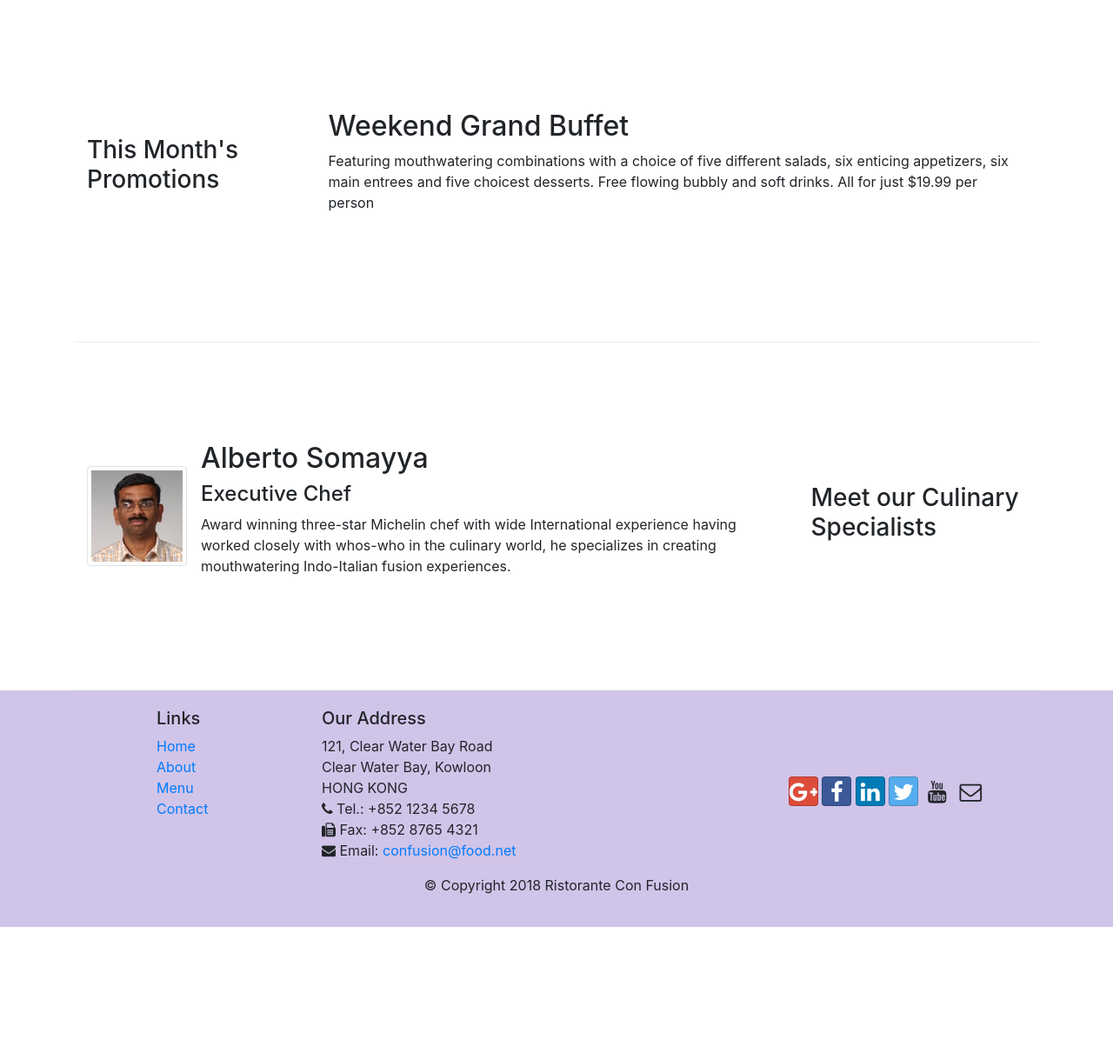
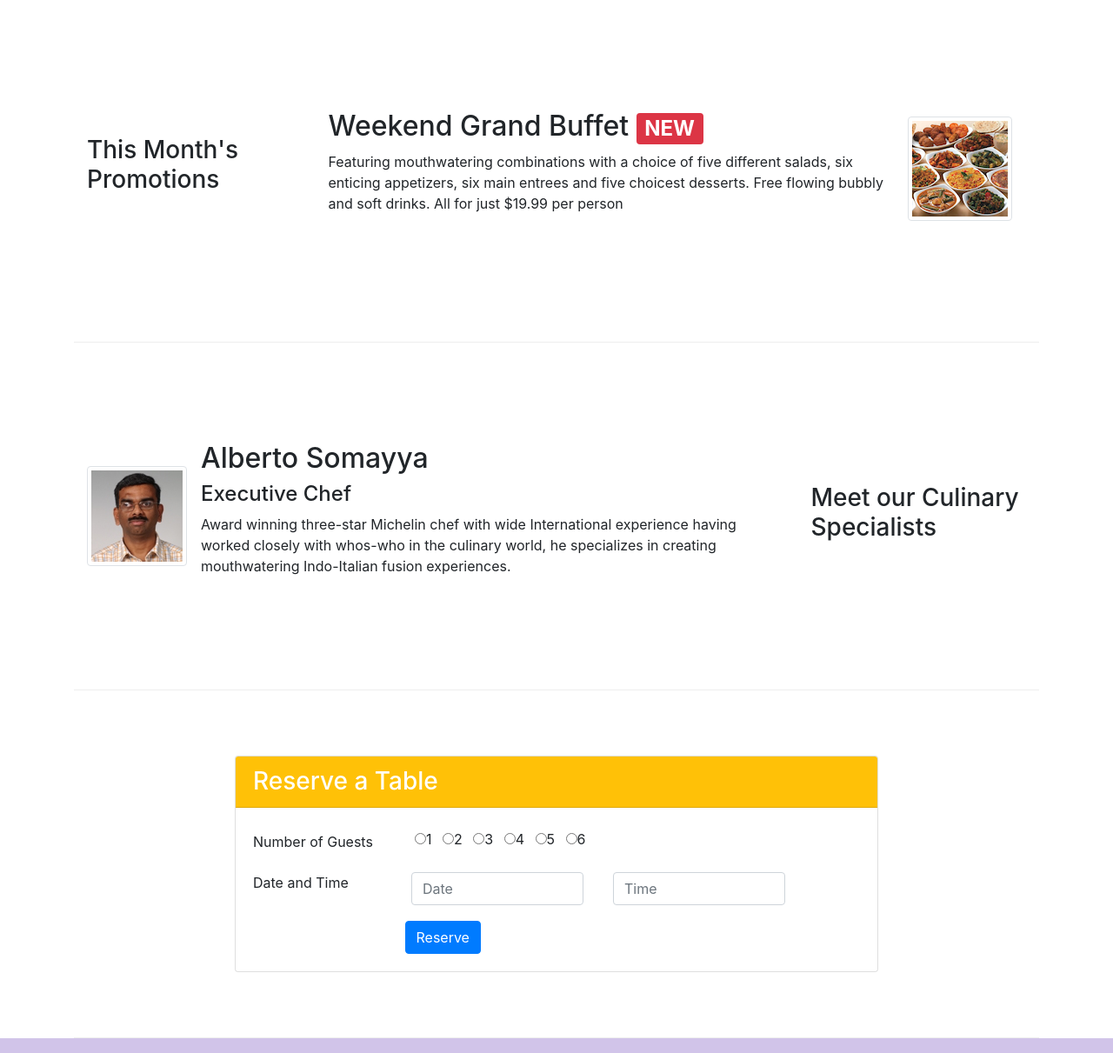
Before and after one commit to deepak-mb/coursera-full-stack-development, a website: page Bootstrap4/conFusion/index.html in a window 1280 px wide. Shown: the part 740-1951 px from the top of the page at 87% size. Before the commit the page ends 1806 px from the top, so only its background shows below. Drawn offline with nearby package versions, Linux system fonts and the light colour scheme.

Commit message:
COmpleted assignment-2

```diff
--- a/Bootstrap4/conFusion/index.html
+++ b/Bootstrap4/conFusion/index.html
@@ -51,8 +51,17 @@
                     <p>We take inspiration from the World's best cuisines, and create a unique fusion experience. Our
                         lipsmacking creations will tickle your culinary senses!</p>
                 </div>
-                <div class="col-12 col-sm align-self-center">
-                    <img src="img/logo.png" class="img-fluid">
+                <div class="row col-12 col-sm-6 align-self-center">
+                    <div class="row col-12 col-md-6 align-items-center justify-content-center">
+                        <img src="img/logo.png" class="img-fluid">
+                    </div>
+                    <div class="row col-12 col-md-6 align-items-center justify-content-center">
+                        <a href="#table-reservation" class="btn btn-warning btn-sm p-2" role="button"
+                            aria-pressed="true">Reserve
+                            Table</a>
+                    </div>
+
+
                 </div>
             </div>
         </div>
@@ -67,7 +76,8 @@
                 <div class="media">
                     <img class="d-flex mr-3 img-thumbnail align-self-center" src="img/uthappizza.png" alt="Uthappizza">
                     <div class="media-body">
-                        <h2 class="mt-0">Uthappizza</h2>
+                        <h2 class="mt-0">Uthappizza <span class="badge badge-danger">HOT</span> <span
+                                class="badge badge-pill badge-secondary">$4.99</span></h2>
                         <p class="d-none d-sm-block">A unique combination of Indian Uthappam (pancake) and
                             Italian pizza, topped with Cerignola olives, ripe vine
                             cherry tomatoes, Vidalia onion, Guntur chillies and
@@ -77,17 +87,26 @@
             </div>
         </div>
 
-
         <div class="row row-content align-items-center">
             <div class="col-12 col-sm-4 col-md-3 order-sm-first">
                 <h3>This Month's Promotions</h3>
             </div>
             <div class="col col-sm col-md">
-                <h2>Weekend Grand Buffet</h2>
-                <p>Featuring mouthwatering combinations with a choice of five different salads, six enticing appetizers,
-                    six main entrees and five choicest desserts. Free flowing bubbly and soft drinks. All for just
-                    $19.99 per person </p>
+                <div class="media">
+                    <img class="d-flex mr-3 img-thumbnail align-self-center order-last" src="img/buffet.png"
+                        alt="buffet">
+                    <div class="media-body">
+                        <h2 class="mt-0">Weekend Grand Buffet <span class="badge badge-danger">NEW</span></h2>
+                        <p class="d-none d-sm-block">Featuring mouthwatering combinations with a choice of five
+                            different salads, six enticing
+                            appetizers,
+                            six main entrees and five choicest desserts. Free flowing bubbly and soft drinks. All for
+                            just
+                            $19.99 per person </p>
+                    </div>
+                </div>
             </div>
+
         </div>
 
         <div class="row row-content align-items-center">
@@ -110,6 +129,57 @@
                 </div>
             </div>
         </div>
+
+        <div class="row row-content align-items-center" id="table-reservation">
+            <div class="card col-12 col-sm-8 p-0 m-auto">
+                <h3 class="card-header text-white bg-warning">Reserve a Table</h3>
+                <div class="card-body">
+                    <div>
+                        <div class="form-group row">
+                            <p class="col-md-3 col-form-label">Number of Guests</p>
+                            <div class="col-md-9">
+                                <div class="radio d-inline">
+                                    <label class="m-1"><input type="radio" name="optradio">1</label>
+                                </div>
+                                <div class="radio d-inline">
+                                    <label class="m-1"><input type="radio" name="optradio">2</label>
+                                </div>
+                                <div class="radio d-inline">
+                                    <label class="m-1"><input type="radio" name="optradio">3</label>
+                                </div>
+                                <div class="radio d-inline">
+                                    <label class="m-1"><input type="radio" name="optradio">4</label>
+                                </div>
+                                <div class="radio d-inline">
+                                    <label class="m-1"><input type="radio" name="optradio">5</label>
+                                </div>
+                                <div class="radio d-inline">
+                                    <label class="m-1"><input type="radio" name="optradio">6</label>
+                                </div>
+                            </div>
+                        </div>
+                        <div class="form-group row">
+                            <p class="col-12 col-md-3">Date and Time</p>
+                            <div class="col-12 col-md-9 p-0">
+                                <div class="col-md-5 d-inline-block">
+                                    <input type="text" class="form-control" id="date" name="date" placeholder="Date">
+                                </div>
+                                <div class="col-md-5 d-inline-block">
+                                    <input type="text" class="form-control" id="time" name="time" placeholder="Time">
+                                </div>
+                            </div>
+                        </div>
+                        <div class="offset-md-3">
+                            <button type="button" class="btn btn-primary">Reserve</button>
+                        </div>
+
+                    </div>
+                    </form>
+                </div>
+            </div>
+        </div>
+
+
     </div>
 
     <footer class="footer">
```
